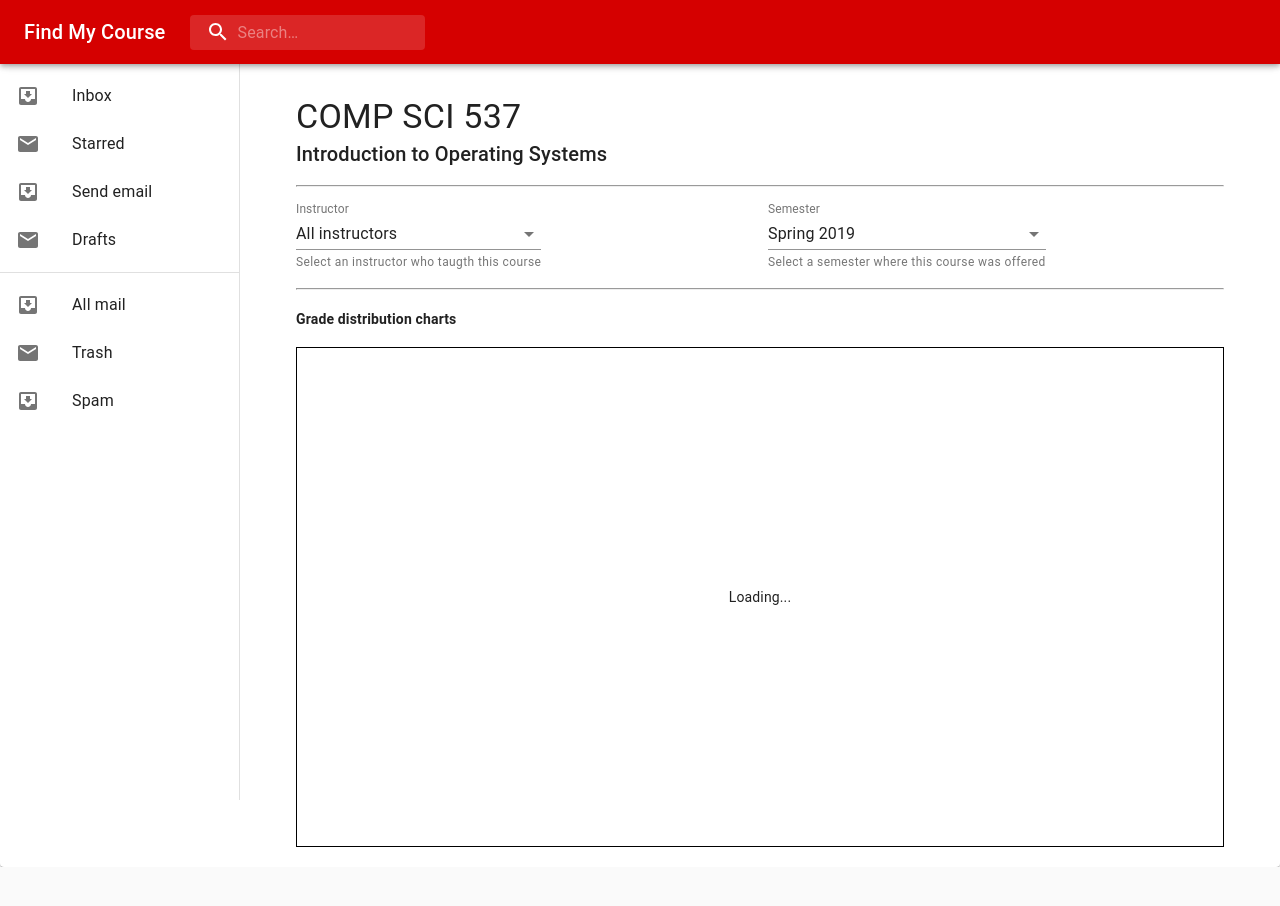
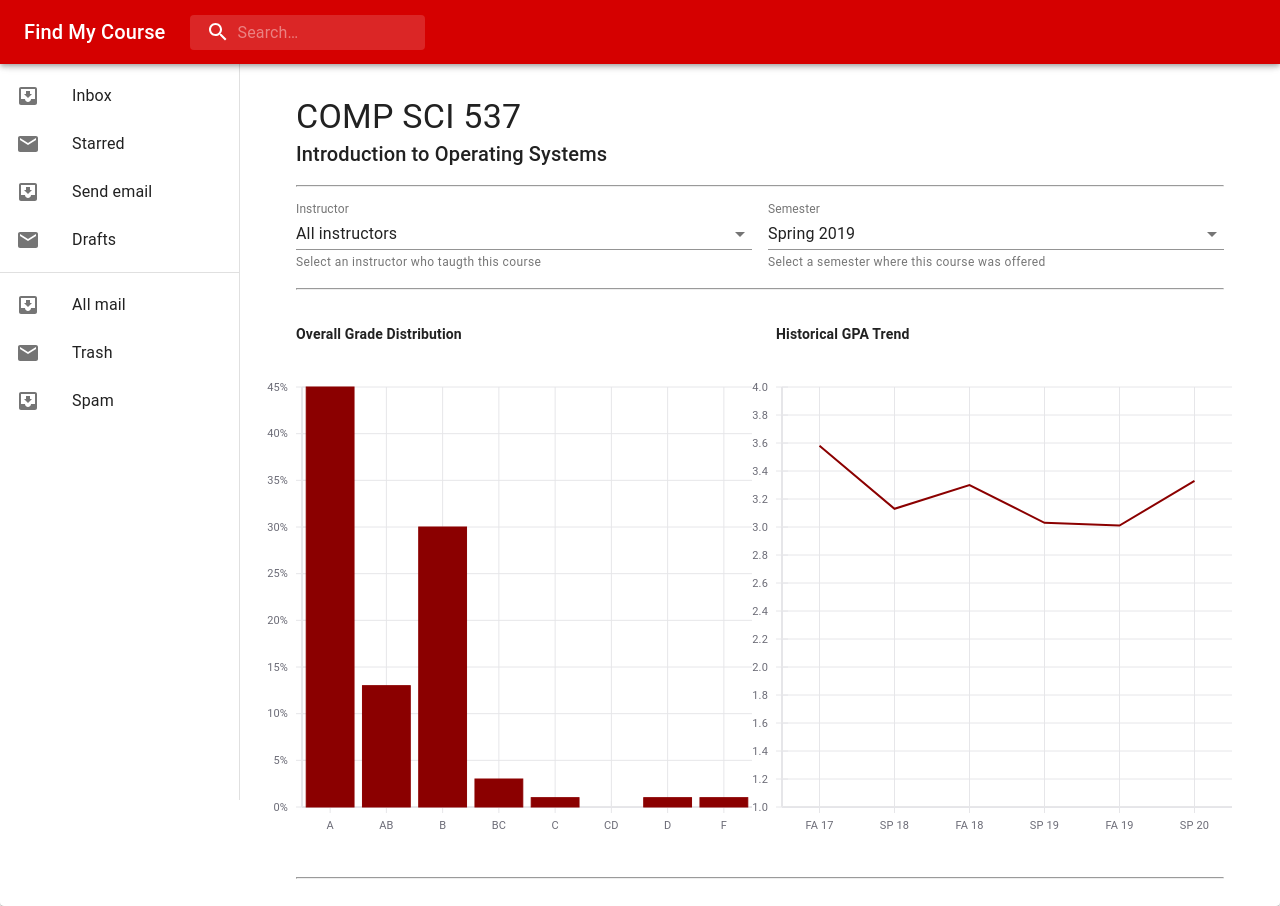
Before and after one commit to CS-506/FMC-Frontend, a React (Create React App) app: page /course in a window 1280 px wide. Before the commit the page ends 867 px from the top, so only its background shows below. Built offline with nearby package versions, Linux system fonts and the light colour scheme.

Commit message:
Basic charts using react-vis
Added charts with dummy data.
 + Overall Grade Distribution chart.
 + Historical GPA Trend chart.

```diff
--- a/src/components/CourseView.js
+++ b/src/components/CourseView.js
@@ -4,8 +4,11 @@ import {
     Typography, Paper, Grid, TextField, MenuItem
 } from "@material-ui/core/";
 import {
-    XYPlot
+    XYPlot,
+    VerticalGridLines, HorizontalGridLines,
+    XAxis, YAxis, VerticalBarSeries, LineSeries,
 } from "react-vis";
+import 'react-vis/dist/style.css';
 
 import NavBar from "./NavBar";
 
@@ -26,7 +29,8 @@ const useStyles = makeStyles(theme => ({
     },
     chart_area: {
         padding: theme.spacing(1),
-        border: "1px solid black",
+        paddingRight: theme.spacing(3),
+        // border: "1px solid black",
         height: "500px",
         display: "flex",
         alignItems: "center",
@@ -98,6 +102,7 @@ export default function CourseView(props) {
             <TextField
                 id="instructor-select"
                 select
+                fullWidth
                 label="Instructor"
                 value={iid}
                 onChange={iidChange}
@@ -123,6 +128,7 @@ export default function CourseView(props) {
             <TextField
                 id="semester-select"
                 select
+                fullWidth
                 label="Semester"
                 value={sem}
                 onChange={semChange}
@@ -143,15 +149,66 @@ export default function CourseView(props) {
         );
     }
 
-    function DistroCharts() {
+    function GPADistroChart() {
+        /* Dummy GPA distribution data */
+        const data = [
+            {x: "A", y: 0.45},
+            {x: "AB", y: 0.13},
+            {x: "B", y: 0.3},
+            {x: "BC", y: 0.03},
+            {x: "C", y: 0.01},
+            {x: "CD", y: 0},
+            {x: "D", y: 0.01},
+            {x: "F", y: 0.01},
+          ];
         return (
             <div>
-                <h4>Grade distribution charts</h4>
+                <h4>Overall Grade Distribution</h4>
                 <div className={classes.chart_area}>
-                    <p className={classes.chart_elem}>Loading...</p>
+                    <XYPlot
+                        xType="ordinal"
+                        height={470} width={500}
+                    >
+                        <XAxis />
+                        <YAxis tickFormat={v => `${v * 100}%`}/>
+                        <VerticalGridLines />
+                        <HorizontalGridLines style={{ fontSize: "10pt" }}/>
+                        <VerticalBarSeries data={data} color="darkred" />
+                    </XYPlot>
                 </div>
             </div>
         );
+    }
+
+    function GPATrendChart() {
+        /* Dummy GPA trend data */
+        const data = [
+            {x: "FA 17", y: 3.58},
+            {x: "SP 18", y: 3.13},
+            {x: "FA 18", y: 3.3},
+            {x: "SP 19", y: 3.03},
+            {x: "FA 19", y: 3.01},
+            {x: "SP 20", y: 3.33},
+          ];
+        return (
+            <div>
+                <h4>Historical GPA Trend</h4>
+                <div className={classes.chart_area}>
+                    <XYPlot
+                        xType="ordinal"
+                        height={470} width={500}
+                        yDomain={[1.0, 4.0]}
+                    >
+                        <XAxis />
+                        <YAxis />
+                        <VerticalGridLines />
+                        <HorizontalGridLines style={{ fontSize: "10pt" }}/>
+                        <LineSeries data={data} color="darkred" />
+                    </XYPlot>
+                </div>
+            </div>
+        );
+
     }
 
     function Main() {
@@ -181,7 +238,18 @@ export default function CourseView(props) {
 
                 <hr />
 
-                <DistroCharts />
+                <div className={classes.unit}>
+                <Grid container spacing={4}>
+                    <Grid item md={6}>
+                        <GPADistroChart />
+                    </Grid>
+                    <Grid item md={6}>
+                        <GPATrendChart />
+                    </Grid>
+                </Grid>
+                </div>
+
+                <hr />
 
                 <br />
             </Paper>
```
